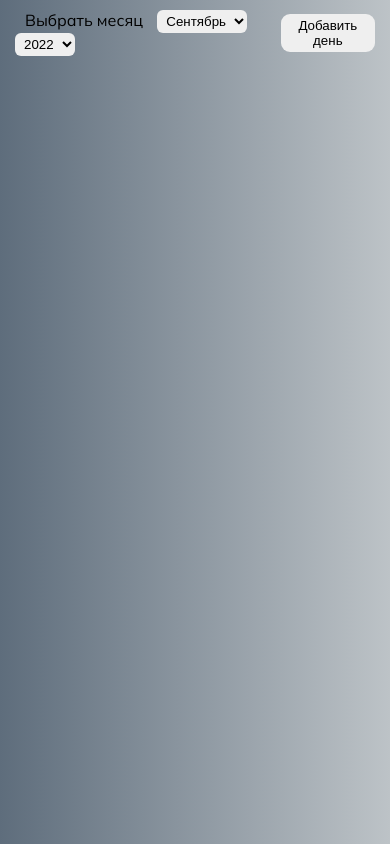
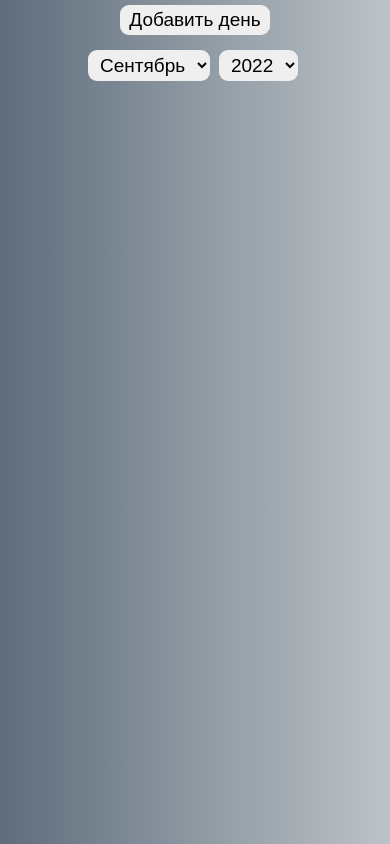
Before and after one commit to Mikelange110Mak/timeCounter, a website: page front/index.html in a window 390 px wide. Drawn offline with nearby package versions, Linux system fonts and the light colour scheme.

Commit message:
add adaptive for header

```diff
--- a/front/css/style.scss
+++ b/front/css/style.scss
@@ -25,24 +25,54 @@ body {
 
 //Project Styles:
 .header {
+   * {
+      font-size: 24px;
+
+      @media (max-width: 516.99px) {
+         font-size: 19px;
+      }
+   }
+
+   select {
+      padding: 4px 8px;
+      border-radius: 9px;
+      margin-right: 4px;
+      outline: none;
+   }
+
+   min-height: 8vh;
    background: #bdc3c7;
    background: linear-gradient(to right, #5e6d7c, #bdc3c7);
+   display: flex;
+   flex-wrap: wrap;
+   justify-content: space-between;
+   padding: 10px 20px;
+   align-items: center;
 
 
-   display: flex;
-   flex-direction: row;
-   justify-content: space-between;
-   padding: 0 15px;
+   .call-modal {
+      @media (max-width: 417.99px) {
+         order: 1;
+      }
 
-   .call-modal {
+      padding: 0 10px;
       display: flex;
       align-items: center;
 
       &__button {
-         padding: 4px 8px;
+         padding: 4px 9px;
          border-radius: 9px;
          cursor: pointer;
       }
+   }
+
+   @media (max-width: 516.99px) {
+      padding: 5px;
+   }
+
+   @media (max-width: 417.99px) {
+      justify-content: center;
+      gap: 15px;
    }
 
 }
@@ -135,44 +165,37 @@ body {
 }
 
 .select {
-   //flex: 0 1 50%;
-   padding: 10px 0;
+   @media (max-width: 417.99px) {
+      order: 2;
+   }
+
+   padding: 0 10px;
 
    &__label {
       padding: 0 10px;
+
+      @media (max-width: 719.99px) {
+         display: none;
+      }
    }
 
-   // .select__day
-
+   /*
    &__day {
       padding: 3px 5px;
       max-width: 45px;
       border-radius: 8px;
       outline: none;
    }
-
+*/
    // .select__input
-
+   /*
    &__input {
       padding: 3px 5px;
       border-radius: 6px;
       margin-right: 4px;
       outline: none;
    }
-
-   // .select__month-item
-
-   &__month-item {}
-
-   // .select__year-item
-
-   &__year-item {}
-
-   // .select__rate-item
-
-   &__rate-item {}
-
-   // .select__submit
+*/
 
    &__submit {
       padding: 4px 8px;
@@ -201,6 +224,10 @@ body {
       margin-top: 15%;
       display: flex;
       justify-content: center;
+   }
+
+   * {
+      font-size: 24px;
    }
 }
 
```
Also changed, not shown: front/css/style.css.
